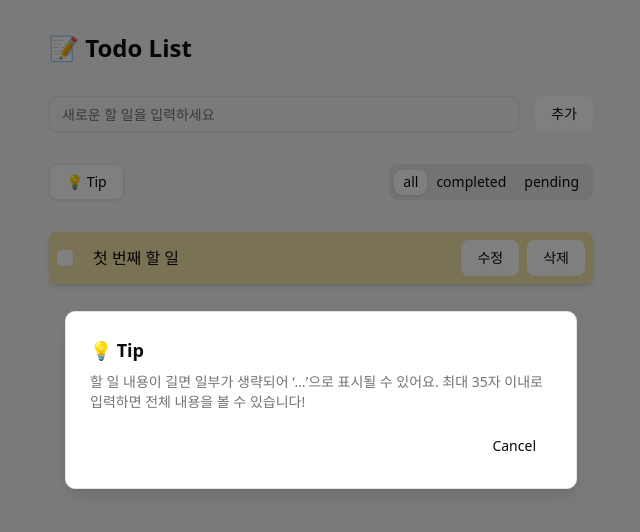
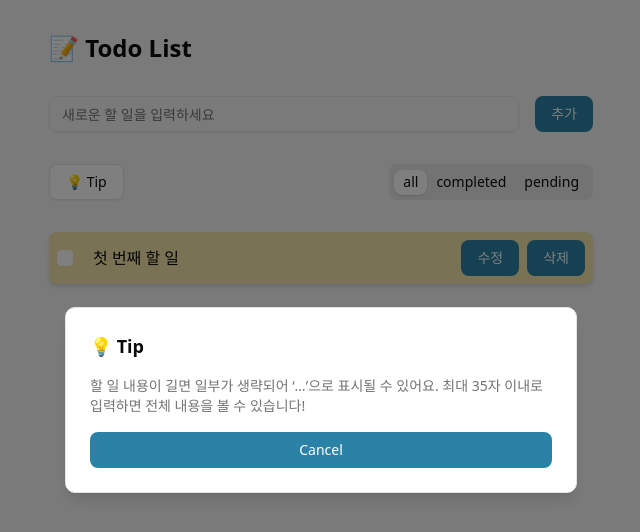
Before and after one commit to Koi-0/next-todo, a Next.js app: page / in a window 1280 px wide. Both pictures are taken after a click on the button "💡 Tip". Shown: the top 532 px of the page, without its empty margins (319-959 px from the left). Built offline with nearby package versions, Linux system fonts and the light colour scheme; data requests are answered from the project's data file.

Commit message:
Style : AlertDialog 컴포넌트 스타일 개선 및 Button 컴포넌트 기본 스타일 수정

```diff
--- a/src/components/ui/alert-dialog.tsx
+++ b/src/components/ui/alert-dialog.tsx
@@ -70,7 +70,7 @@ function AlertDialogHeader({
   return (
     <div
       data-slot="alert-dialog-header"
-      className={cn("flex flex-col gap-2 text-center sm:text-left", className)}
+      className={cn("flex flex-col gap-4 text-left", className)}
       {...props}
     />
   );
@@ -83,10 +83,7 @@ function AlertDialogFooter({
   return (
     <div
       data-slot="alert-dialog-footer"
-      className={cn(
-        "flex flex-col-reverse gap-2 sm:flex-row sm:justify-end",
-        className,
-      )}
+      className={cn("flex flex-col-reverse", className)}
       {...props}
     />
   );
--- a/src/components/ui/button.tsx
+++ b/src/components/ui/button.tsx
@@ -9,7 +9,8 @@ const buttonVariants = cva(
   {
     variants: {
       variant: {
-        default: "bg-white hover:bg-[#2a83a6] hover:text-white",
+        default: "bg-[#2a83a6] text-white",
+        white: "bg-white hover:bg-[#2a83a6] hover:text-white",
         destructive:
           "bg-destructive text-white shadow-xs hover:bg-destructive/90 focus-visible:ring-destructive/20 dark:focus-visible:ring-destructive/40 dark:bg-destructive/60",
         outline:
```
